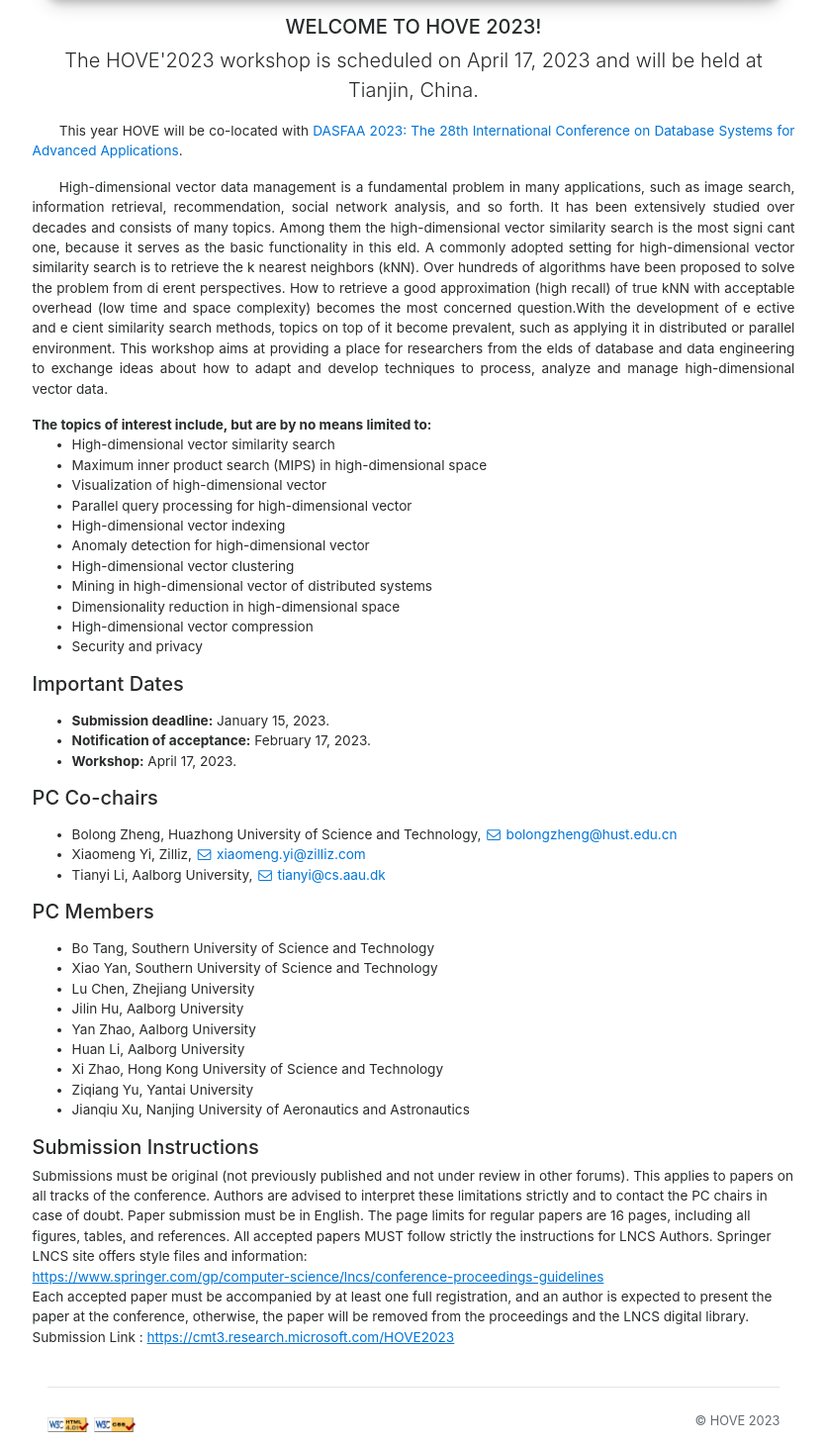
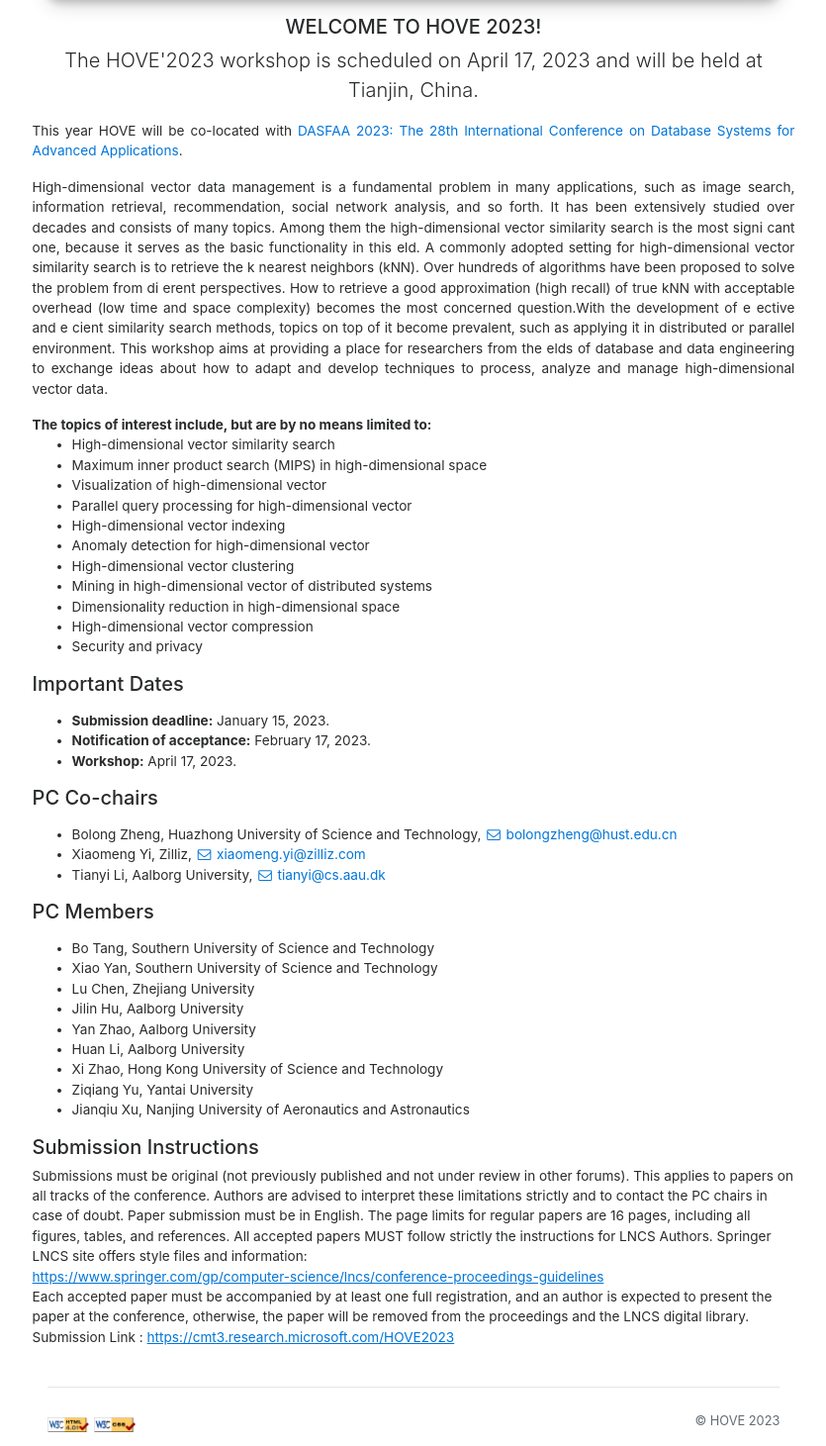
Before and after one commit to hove-web/hove-web.github.io, a Jekyll site: the page built from index.html, in a window 1280 px wide. Shown: the part 322-1783 px from the top of the page at 99% size, without its empty margins (222-1057 px from the left). Built offline with Jekyll 4.4.1, drawn with Linux system fonts in a browser that asks for light colours; nearby versions of some CDN libraries.

Commit message:
Update index.html

```diff
--- a/index.html
+++ b/index.html
@@ -18,11 +18,11 @@
                 The HOVE'2023 workshop is scheduled on April 17, 2023 and will be held at Tianjin, China.
             </p>
 
-            <p style="text-indent:2em"> This year HOVE will be co-located with
+            <p> This year HOVE will be co-located with
                 <a href="http://www.tjudb.cn/dasfaa2023/">DASFAA 2023: The 28th International Conference on Database Systems for Advanced Applications</a>.
 			</p>
 
-            <p style="text-indent:2em"> High-dimensional vector data management is a fundamental problem in many applications, such as image search, information retrieval, recommendation, social network analysis, and so forth. It has been extensively studied over decades and consists of many topics. Among them the high-dimensional vector similarity search is the most signi cant one, because it serves as the basic functionality in this eld. A commonly adopted setting for high-dimensional vector similarity search is to retrieve the k nearest neighbors (kNN). Over hundreds of algorithms have been proposed to solve the problem from di erent perspectives. How to retrieve a good approximation (high recall) of true kNN with acceptable overhead (low time and space complexity) becomes the most concerned question.With the development of e ective and e cient similarity search methods, topics on top of it become prevalent, such as applying it in distributed or parallel environment.
+            <p> High-dimensional vector data management is a fundamental problem in many applications, such as image search, information retrieval, recommendation, social network analysis, and so forth. It has been extensively studied over decades and consists of many topics. Among them the high-dimensional vector similarity search is the most signi cant one, because it serves as the basic functionality in this eld. A commonly adopted setting for high-dimensional vector similarity search is to retrieve the k nearest neighbors (kNN). Over hundreds of algorithms have been proposed to solve the problem from di erent perspectives. How to retrieve a good approximation (high recall) of true kNN with acceptable overhead (low time and space complexity) becomes the most concerned question.With the development of e ective and e cient similarity search methods, topics on top of it become prevalent, such as applying it in distributed or parallel environment.
   This workshop aims at providing a place for researchers from the elds of database and data engineering to exchange ideas about how to adapt and develop techniques to process, analyze and manage high-dimensional vector data.</p>
 
                 <strong>The topics of interest include, but are by no means limited
```
